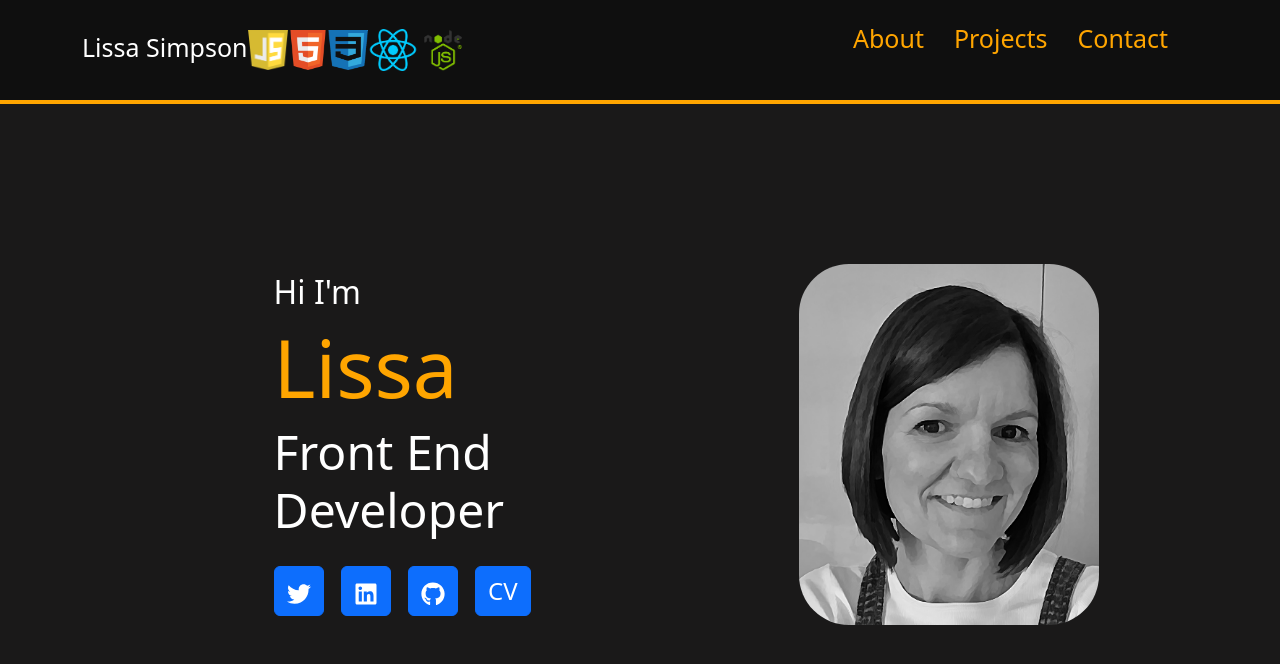
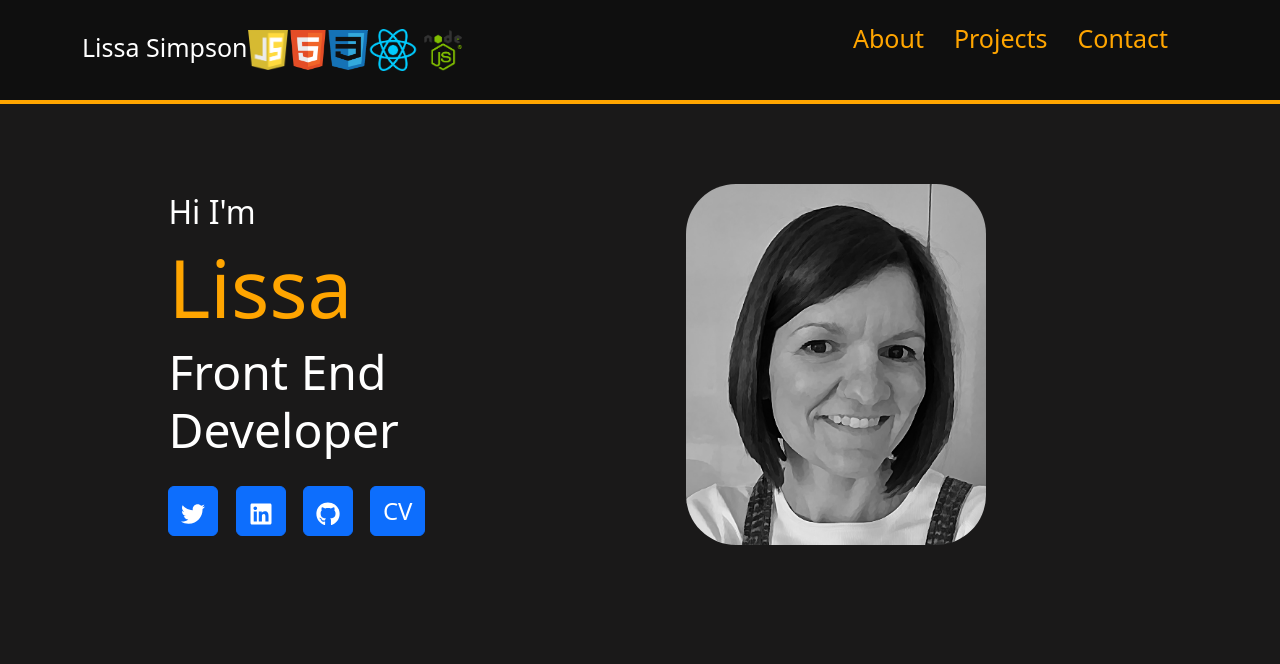
Before and after one commit to lissasimp/React-Portfolio, a React (Create React App) app: page /#/ in a window 1280 px wide. Shown: the top 664 px of the page. Built offline with nearby package versions, Linux system fonts and the light colour scheme.

Commit message:
updated margins text/img aboutjs

```diff
--- a/src/Components/About/About.js
+++ b/src/Components/About/About.js
@@ -10,9 +10,9 @@ import "../About/About.css";
 function About() {
   return (
     <>
-      <section className="homeContainer">
+      <section className="homeContainer container-fluid align-items-center" style={{marginTop:"5rem"}}>
         <div className="row">
-          <div className="col-sm-12 col-lg-5">
+          <div className="col-sm-12 col-lg-5" style={{marginLeft:"-2rem"}}>
             <h2 style={{ fontSize: "3 rem" }}>Hi I'm </h2>
             <h1 className="homeTitle" style={{ fontSize: "5rem" }}>
               <span style={{ color: "orange" }}>Lissa</span>
@@ -59,11 +59,13 @@ function About() {
               width="300px"
               height="300px"
               horizontalAlign="center"
+
               style={{
                 height: "50%",
                 justifyContent: "center",
                 borderRadius: "50px",
                 filter: "grayscale(100%)",
+                marginRight:"6rem"
               }}
             ></img>
           </div>
```
